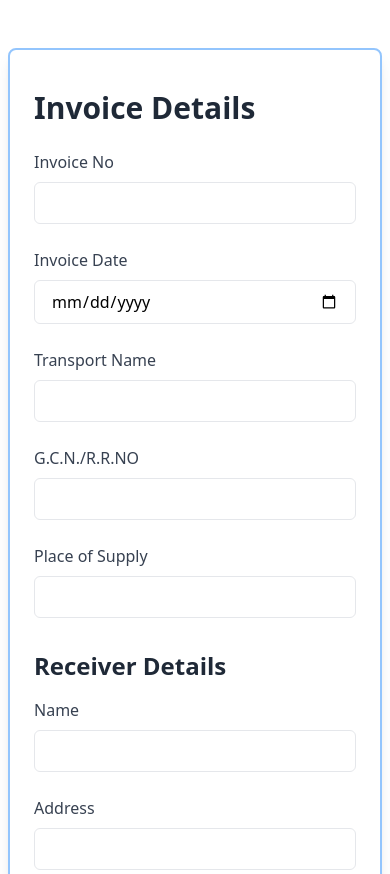
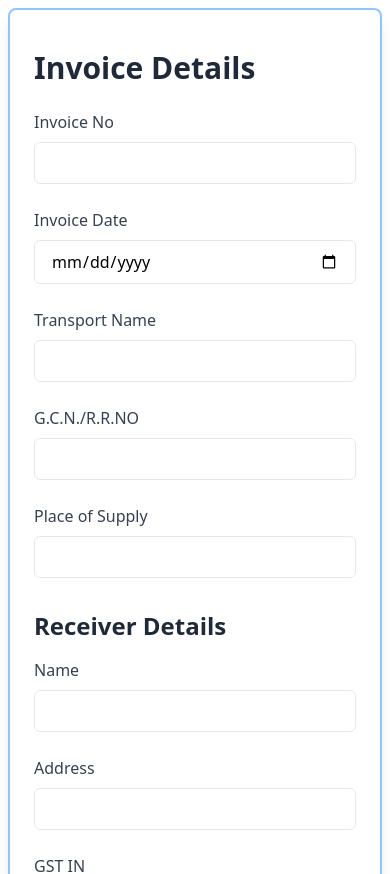
Before and after one commit to parthasdey2304/invoice-generator, a React (Vite) app: page / in a window 390 px wide. Shown: the top 874 px of the page. Built offline with nearby package versions, Linux system fonts and the light colour scheme.

Commit message:
initial commit

```diff
--- a/src/components/InvoiceForm.jsx
+++ b/src/components/InvoiceForm.jsx
@@ -53,7 +53,7 @@ const InvoiceForm = ({ onSubmit }) => {
 
   return (
     <div className='p-2'>
-    <form onSubmit={handleSubmit} className="p-6 mx-auto max-w-4xl bg-white border-blue-300 border-2 shadow-lg rounded-lg py-10 my-10">
+    <form onSubmit={handleSubmit} className="p-6 mx-auto max-w-4xl bg-white border-blue-300 border-2 shadow-lg rounded-lg py-10 md:my-10">
       <h2 className="text-3xl font-bold mb-6 text-gray-800">Invoice Details</h2>
       <div className="grid grid-cols-1 md:grid-cols-2 gap-6">
         <div>
```
